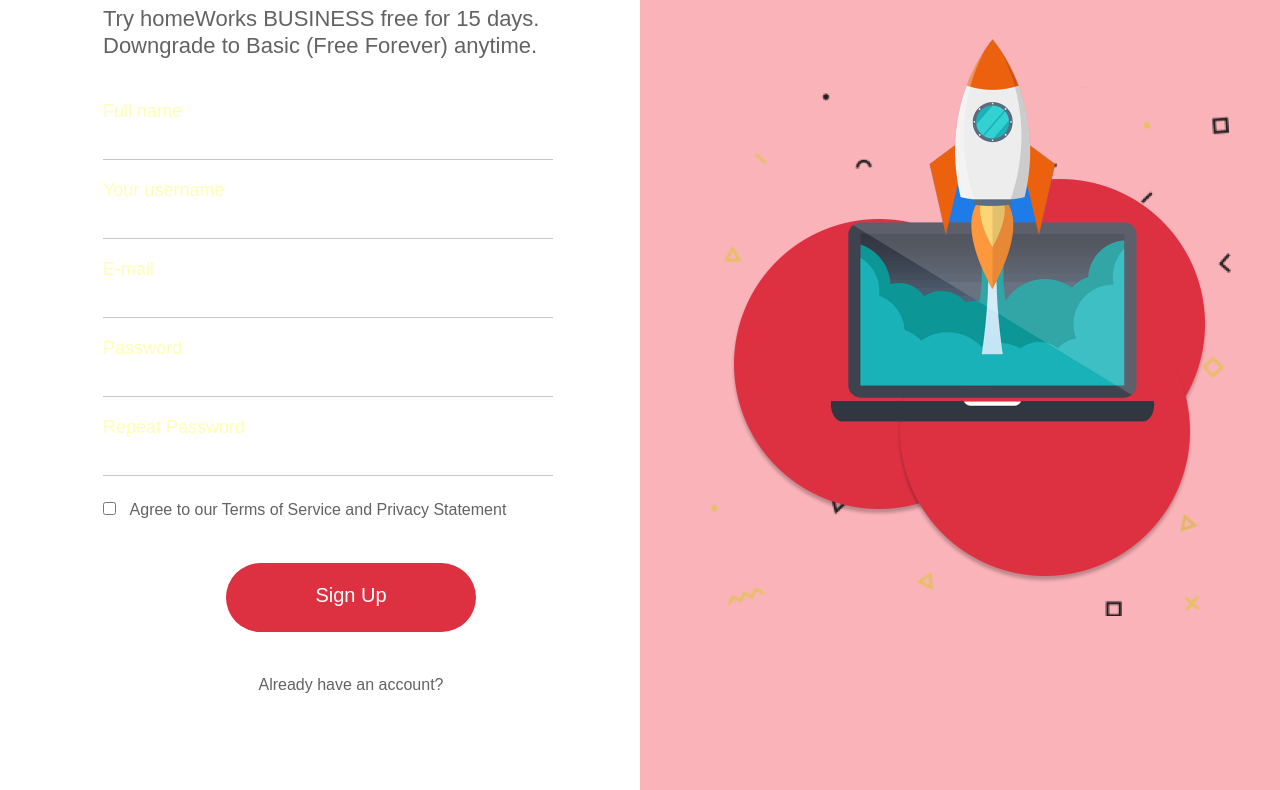
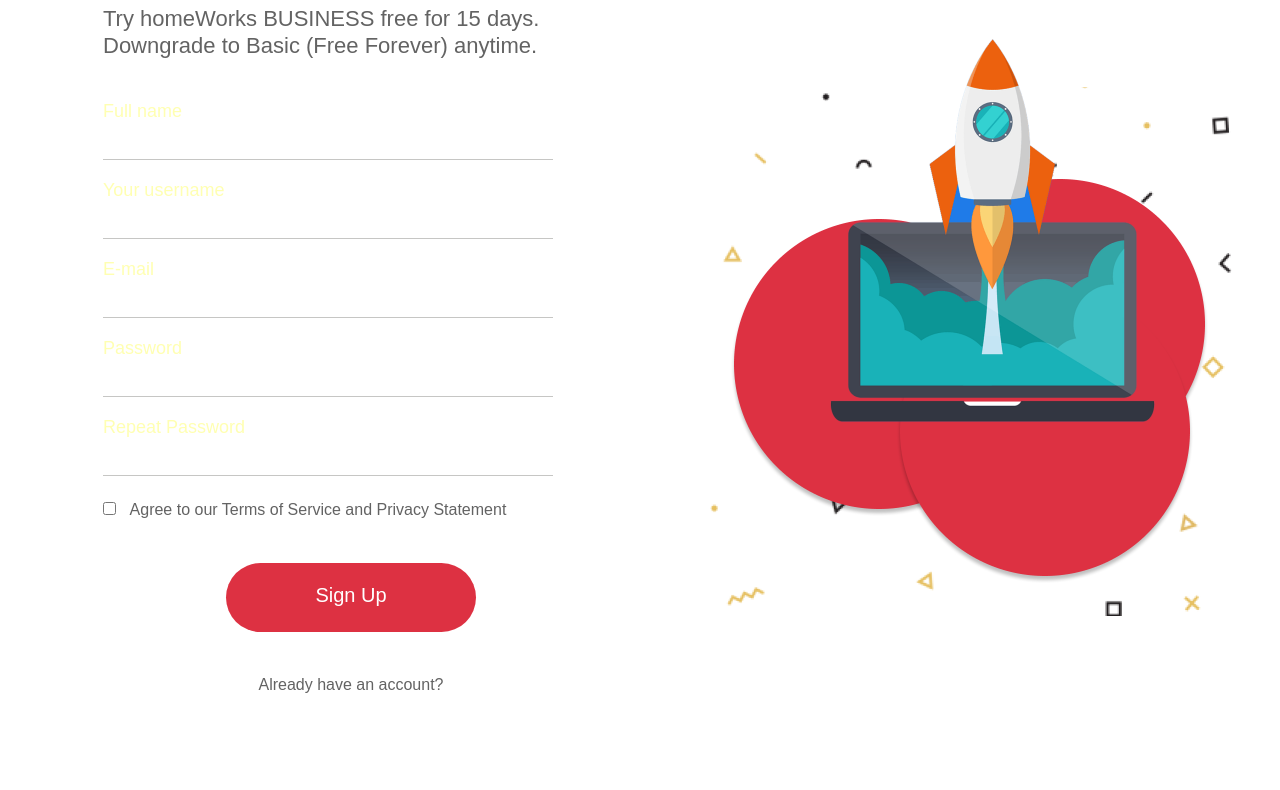
Before and after one commit to sonyanechaeva/duplicate_remote_homework, a plain HTML site: page index.html in a window 1280 px wide. Shown: the part 254-1044 px from the top of the page. Drawn offline with Linux system fonts and the light colour scheme.

Commit message:
update css 1

```diff
--- a/styles/style.css
+++ b/styles/style.css
@@ -47,7 +47,7 @@ body{
 .img-form{
     float: right;
     display: flex;
-    background: #fbb3ba;
+    background: #ffffff;
     width: 50%;
     min-height: 100vh;
     flex-grow: 1;
```
